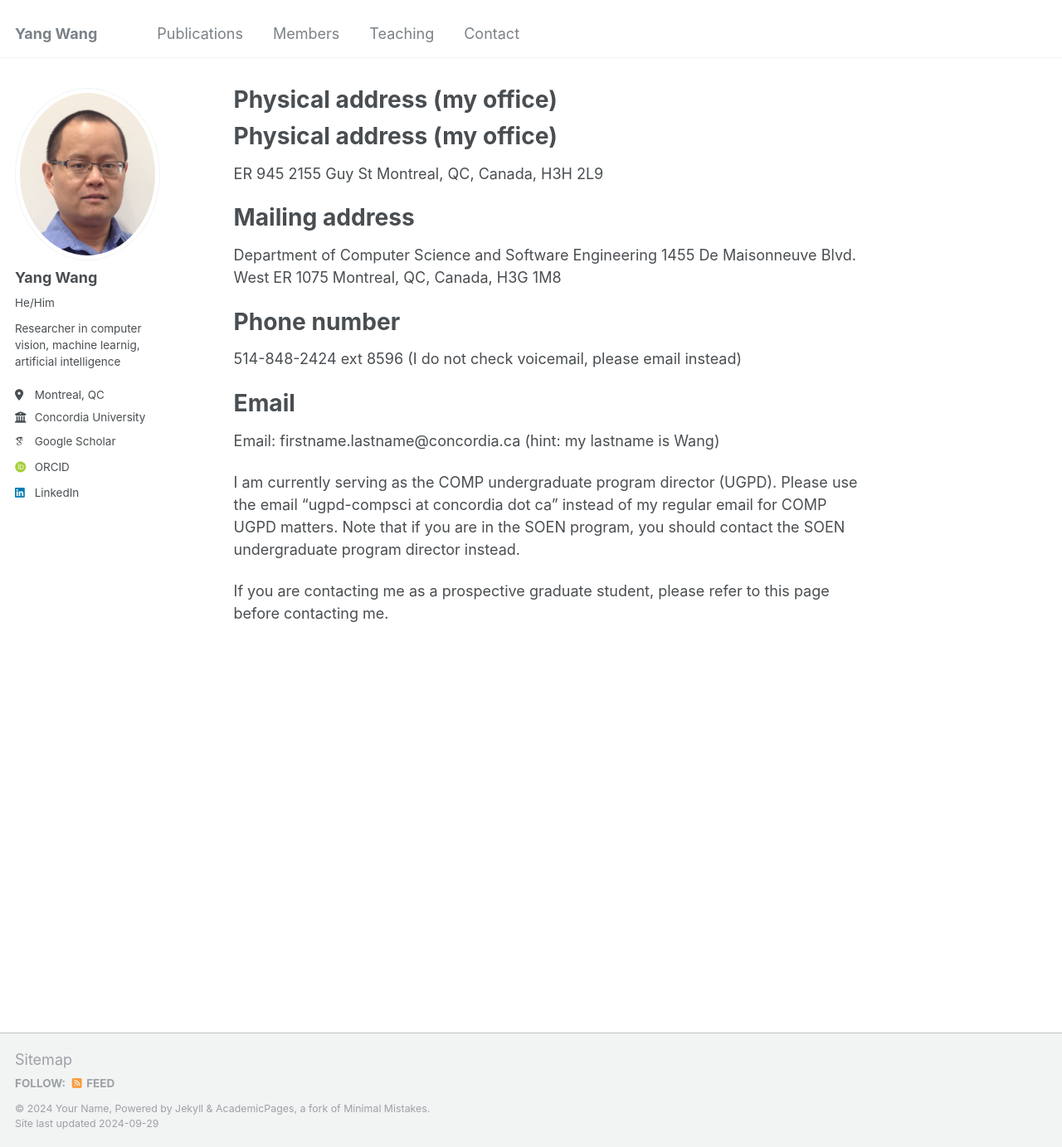
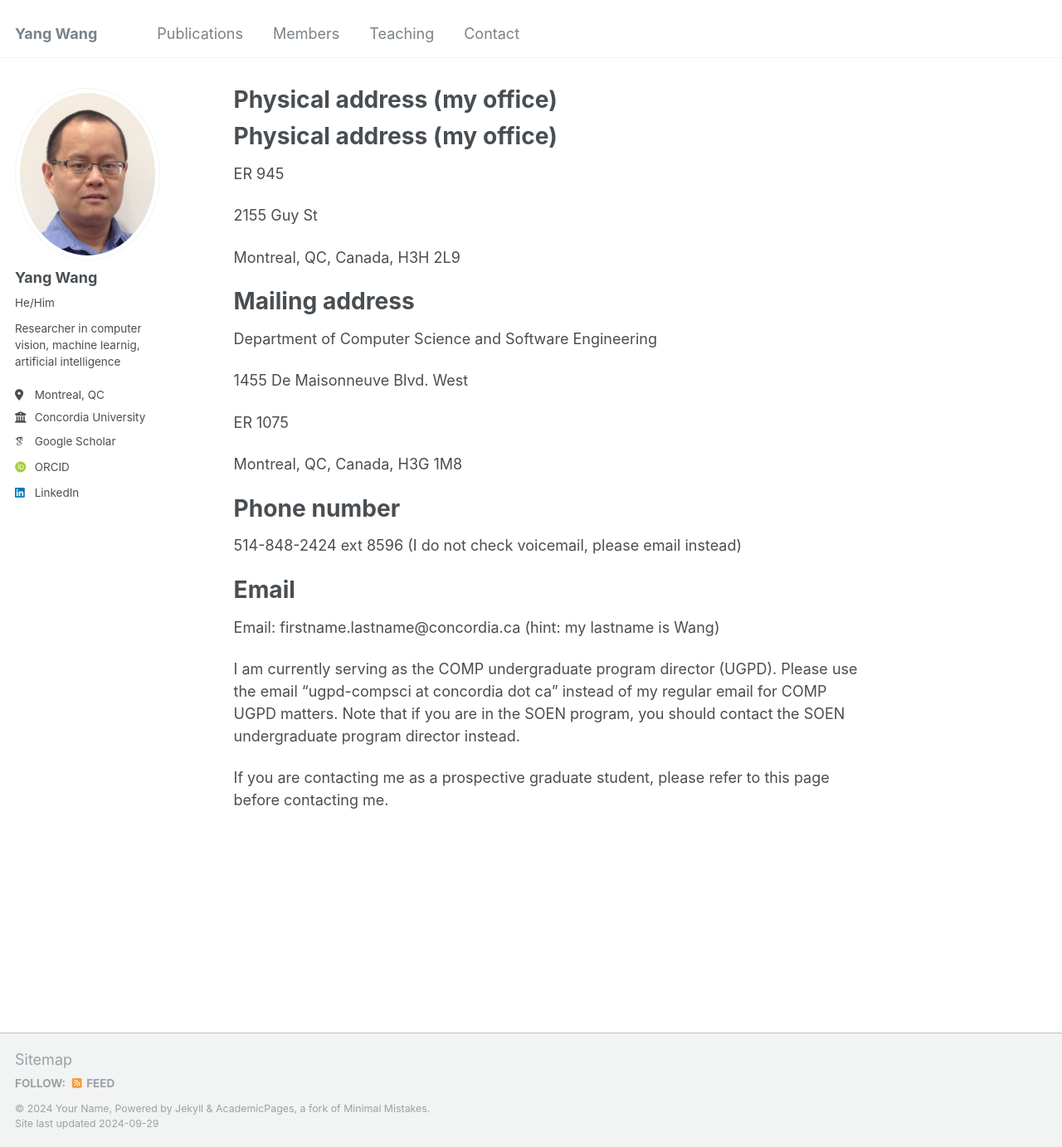
Before and after one commit to kywang/kywang.github.io, a Jekyll site: the page built from _pages/contact.md, in a window 1280 px wide and 1383 px high. Shown: the whole window at 83% size. Built offline with Jekyll 4.4.1, drawn with Linux system fonts in a browser that asks for light colours; some web fonts are replaced; our own code applies the rules of GitHub Pages for plain Markdown files; part of the change alters nothing that is shown.

```diff
--- a/_pages/contact.md
+++ b/_pages/contact.md
@@ -2,21 +2,26 @@
 permalink: /
 author_profile: true
 redirect_from:
-  - /about/
-  - /about.html
+  - /contact/
+  - /contact.html
 ---
 
 Physical address (my office)
 ====
 ER 945
+
 2155 Guy St
+
 Montreal, QC, Canada, H3H 2L9
 
 Mailing address
 ====
 Department of Computer Science and Software Engineering
+
 1455 De Maisonneuve Blvd. West
+
 ER 1075
+
 Montreal, QC, Canada, H3G 1M8
 
 Phone number
```
